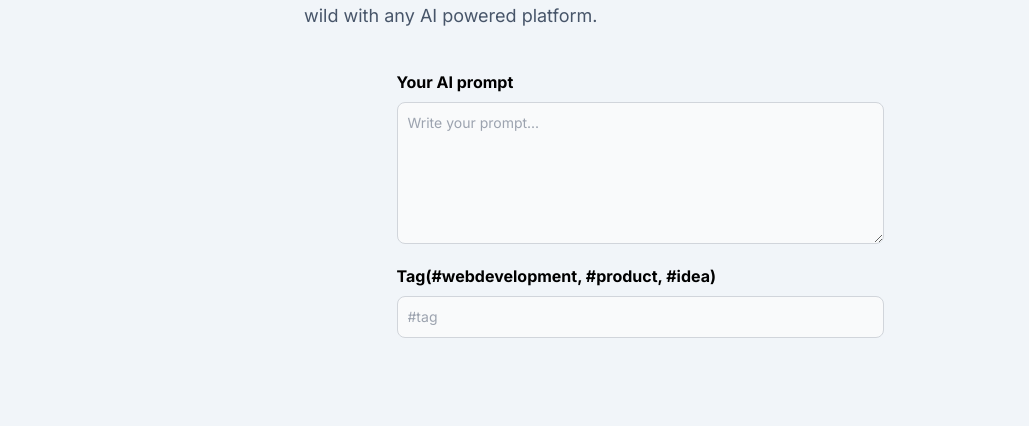
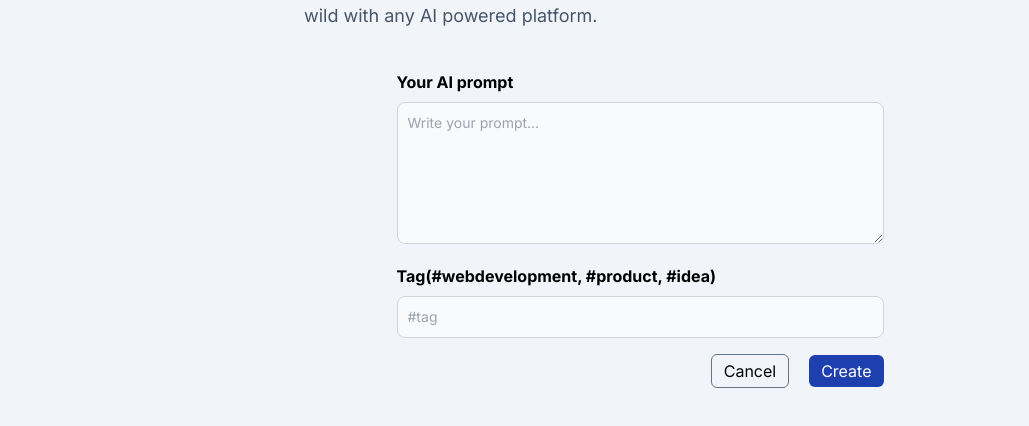
Before and after one commit to anon-pradip/Promptiee, a Next.js app: page /create-prompt in a window 1280 px wide. Shown: the part 192-618 px from the top of the page, without its empty margins (0-1029 px from the left). Built offline with nearby package versions, Linux system fonts and the light colour scheme; no server answers.

Commit message:
make prompt model

```diff
--- /dev/null
+++ b/app/api/prompt/new/route.js
@@ -0,0 +1,6 @@
+import { connectToDB } from "@/utils/database";
+
+export const POST = async (req, res) => {
+  const { prompt, userId, tag } = await req.json();
+  await connectToDB();
+};
--- a/app/create-prompt/page.js
+++ b/app/create-prompt/page.js
@@ -1,17 +1,41 @@
 "use client";
 import Form from "@/components/Form";
 import { useSession } from "next-auth/react";
+import { useRouter } from "next/navigation";
 import React, { useState } from "react";
 
 const CreatePrompt = () => {
   const [submitting, setSubmitting] = useState(false);
+  const router = useRouter;
+
   const [post, setPost] = useState({
     prompt: "",
     tag: "",
   });
   const { data: session } = useSession();
 
-  const createPrompt = () => {};
+  const createPrompt = async (e) => {
+    e.preventDefault();
+    setSubmitting(true);
+    try {
+      const response = await fetch("/api/prompt/new", {
+        method: "POST",
+        body: JSON.stringify({
+          prompt: post.prompt,
+          tag: post.tag,
+          userId: session?.user?.id,
+        }),
+      });
+
+      if (response.ok) {
+        router.push("/");
+      }
+    } catch (error) {
+      console.log(error);
+    } finally {
+      setSubmitting(false);
+    }
+  };
 
   return (
     <div>
--- a/components/Form.jsx
+++ b/components/Form.jsx
@@ -1,3 +1,4 @@
+import Link from "next/link";
 import React from "react";
 
 const Form = ({ type, post, setPost, submitting, handleSubmit }) => {
@@ -11,7 +12,7 @@ const Form = ({ type, post, setPost, submitting, handleSubmit }) => {
         imagination run wild with any AI powered platform.
       </h2>
 
-      <form className=" mt-10">
+      <form className=" mt-10" onSubmit={handleSubmit}>
         <label htmlFor="prompt" className="block mb-2 font-bold">
           Your AI prompt
         </label>
@@ -21,6 +22,8 @@ const Form = ({ type, post, setPost, submitting, handleSubmit }) => {
           rows={6}
           className="resize block p-2.5 w-full text-sm text-gray-900 bg-gray-50 rounded-lg border border-gray-300 focus:ring-blue-500 focus:border-blue-500"
           placeholder="Write your prompt..."
+          value={post.prompt}
+          onChange={(e) => setPost({ ...post, prompt: e.target.value })}
         ></textarea>
 
         <label htmlFor="tag" className="block mt-5 mb-2 font-bold">
@@ -29,7 +32,24 @@ const Form = ({ type, post, setPost, submitting, handleSubmit }) => {
         <input
           className="resize block p-2.5 w-full text-sm text-gray-900 bg-gray-50 rounded-lg border border-gray-300 focus:ring-blue-500 focus:border-blue-500"
           placeholder="#tag"
+          value={post.tag}
+          onChange={(e) => setPost({ ...post, tag: e.target.value })}
         />
+        <div className=" mt-4 w-full flex justify-end gap-5 items-center">
+          <Link
+            href={"/"}
+            className="px-3 py-1 border border-slate-500 rounded-md"
+          >
+            Cancel
+          </Link>
+          <button
+            type="submit"
+            disabled={submitting}
+            className="px-3 py-1 bg-blue-800 text-white rounded-md"
+          >
+            {submitting ? `${type}...` : type}
+          </button>
+        </div>
       </form>
     </section>
   );
```
Also changed, not shown: models/prompt.js (added, +20 -0 lines).
